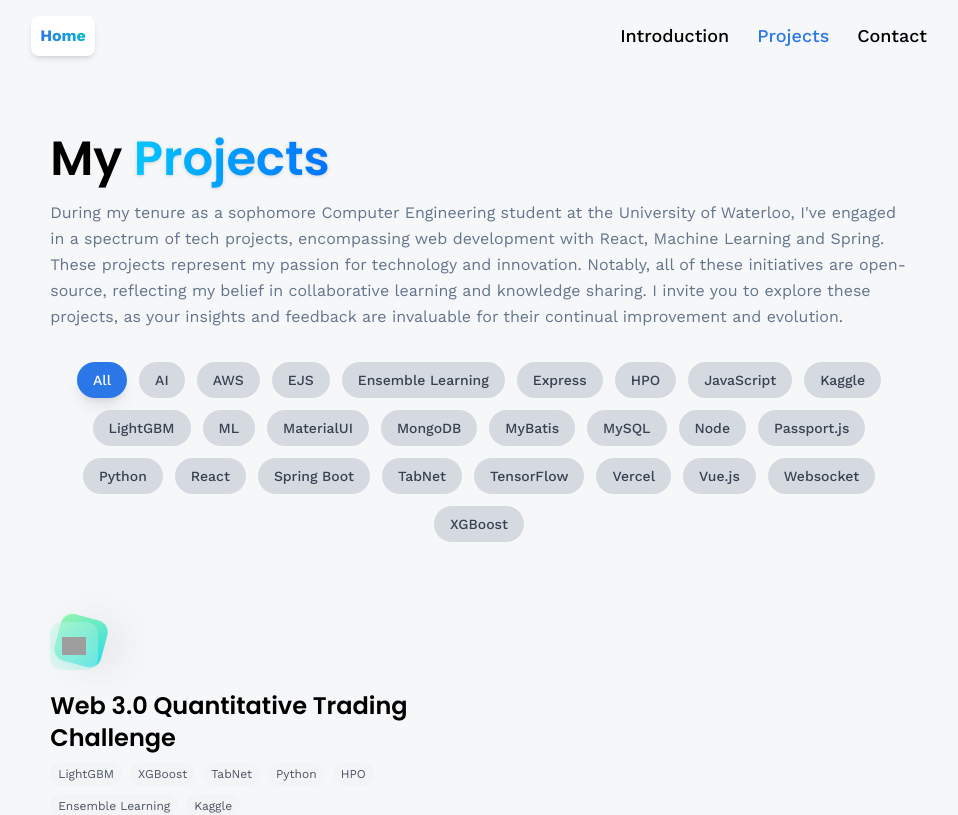
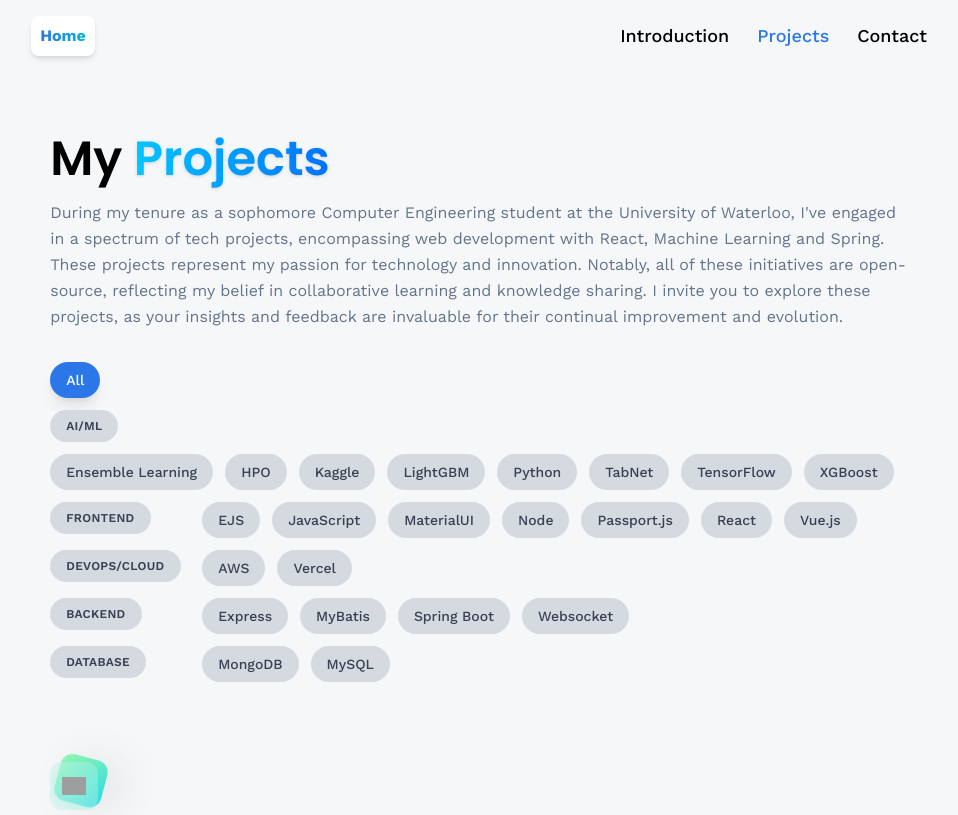
Before and after one commit to XiandaDu/3d_web, a React (Vite) app: page /projects in a window 1280 px wide. Shown: the top 815 px of the page, without its empty margins (161-1119 px from the left). Built offline with nearby package versions, Linux system fonts and the light colour scheme; grey boxes are pictures that could not be loaded.

Commit message:
updated tags classification logic and updated some text

```diff
--- a/src/components/HomeInfo.jsx
+++ b/src/components/HomeInfo.jsx
@@ -16,12 +16,14 @@ const renderContent = {
   1: (
     <h1 className="sm:text-xl sm:leading-snug text-center neo-brutalism-blue py-4 px-8 text-white mx-5">
       Hi, I am Xianda Du 👋
-      <br />a Computer Engineering student from the University of Waterloo
+      <br />a 3B Computer Engineering student in the University of Waterloo
+      <br />
+      GPA 4.0, AI Option + Quantum Engineering Specialization
     </h1>
   ),
   2: (
     <InfoBox
-      text="For web development, I am familiar with React, Spring Boot and Vue. Also I am into AIs. Here are my detailed skills and past work experiences"
+      text="I am very into AIs (Especially RAG). For web development, I am proficient in React related fullstack development. Here are my detailed skills and past work experiences"
       link="/"
       btnText="learn more"
     />
--- a/src/components/TagSelector.jsx
+++ b/src/components/TagSelector.jsx
@@ -1,9 +1,38 @@
 import React from "react";
 
-const TagSelector = ({ selectedTags, onTagChange, availableTags }) => {
+const TagSelector = ({
+  selectedTags,
+  onTagChange,
+  availableTags,
+  availableTagsByCategory,
+}) => {
+  const areAllCategoryTagsSelected = (category) => {
+    if (!availableTagsByCategory || !availableTagsByCategory[category])
+      return false;
+    const categoryTags = availableTagsByCategory[category];
+    return categoryTags.every((t) => selectedTags.includes(t));
+  };
+
+  const toggleCategory = (category) => {
+    if (!availableTagsByCategory || !availableTagsByCategory[category]) return;
+    const categoryTags = availableTagsByCategory[category];
+    const allSelected = categoryTags.every((t) => selectedTags.includes(t));
+    if (allSelected) {
+      onTagChange(selectedTags.filter((t) => !categoryTags.includes(t)));
+    } else {
+      const merged = new Set([...selectedTags, ...categoryTags]);
+      onTagChange(Array.from(merged));
+    }
+  };
+
   return (
     <div className="mt-8 mb-6">
-      <div className="flex flex-wrap gap-3 justify-center">
+      {/* Grouped view when categories provided */}
+      {availableTagsByCategory ? (
+        <div className="space-y-3">
+          {/* Row: All */}
+          <div className="flex items-start gap-3 flex-wrap">
+            <div className="min-w-[140px]">
               <button
                 onClick={() => onTagChange([])}
                 className={`px-4 py-2 rounded-full text-sm font-medium transition-all duration-200 ${
@@ -14,7 +43,61 @@ const TagSelector = ({ selectedTags, onTagChange, availableTags }) => {
               >
                 All
               </button>
-        {availableTags.map((tag) => (
+            </div>
+          </div>
+
+          {Object.entries(availableTagsByCategory).map(([category, tags]) => (
+            <div key={category} className="flex items-start gap-3 flex-wrap">
+              <div className="min-w-[140px]">
+                <button
+                  onClick={() => toggleCategory(category)}
+                  className={`px-4 py-2 rounded-full text-xs font-semibold tracking-wide uppercase transition-all duration-200 ${
+                    areAllCategoryTagsSelected(category)
+                      ? "bg-blue-500 text-white shadow-lg"
+                      : "bg-gray-200 text-gray-700 hover:bg-gray-300"
+                  }`}
+                >
+                  {category}
+                </button>
+              </div>
+              <div className="flex flex-wrap gap-3">
+                {tags.map((tag) => (
+                  <button
+                    key={`${category}-${tag}`}
+                    onClick={() => {
+                      if (selectedTags.includes(tag)) {
+                        onTagChange(selectedTags.filter((t) => t !== tag));
+                      } else {
+                        onTagChange([...selectedTags, tag]);
+                      }
+                    }}
+                    className={`px-4 py-2 rounded-full text-sm font-medium transition-all duration-200 ${
+                      selectedTags.includes(tag)
+                        ? "bg-blue-500 text-white shadow-lg"
+                        : "bg-gray-200 text-gray-700 hover:bg-gray-300"
+                    }`}
+                  >
+                    {tag}
+                  </button>
+                ))}
+              </div>
+            </div>
+          ))}
+        </div>
+      ) : (
+        // Flat list fallback for backward compatibility
+        <div className="flex flex-wrap gap-3">
+          <button
+            onClick={() => onTagChange([])}
+            className={`px-4 py-2 rounded-full text-sm font-medium transition-all duration-200 ${
+              selectedTags.length === 0
+                ? "bg-blue-500 text-white shadow-lg"
+                : "bg-gray-200 text-gray-700 hover:bg-gray-300"
+            }`}
+          >
+            All
+          </button>
+          {availableTags?.map((tag) => (
             <button
               key={tag}
               onClick={() => {
@@ -34,6 +117,7 @@ const TagSelector = ({ selectedTags, onTagChange, availableTags }) => {
             </button>
           ))}
         </div>
+      )}
     </div>
   );
 };
--- a/src/constants/index.js
+++ b/src/constants/index.js
@@ -437,15 +437,17 @@ export const projects = [
     iconUrl: wallet,
     theme: "btn-back-green",
     name: "Web 3.0 Quantitative Trading Challenge",
-    tags: [
+    tags: {
+      "AI/ML": [
         "LightGBM",
         "XGBoost",
         "TabNet",
-      "Python",
         "HPO",
         "Ensemble Learning",
         "Kaggle",
+        "Python",
       ],
+    },
     description:
       "Built a high-performance <strong>ML framework</strong> for financial time series in a Kaggle-based crypto trading competition, achieving >0.57 Weighted Spearman Rank Correlation. Engineered advanced features (RSI divergence, volatility measures), applied two-stage <strong>feature selection</strong>, and developed an <strong>8-model ensemble</strong> with adaptive post-processing (clipping, winsorization, normalization, smoothing) to ensure stable rankings.",
     link: "https://github.com/XiandaDu/HKU-Web3-Quant",
@@ -455,7 +457,10 @@ export const projects = [
     iconUrl: videoplayer,
     theme: "btn-back-red",
     name: "ViewTube",
-    tags: ["React", "Node", "Vercel", "JavaScript", "MaterialUI"],
+    tags: {
+      Frontend: ["React", "MaterialUI", "JavaScript", "Node"],
+      "DevOps/Cloud": ["Vercel"],
+    },
     description:
       "This project is a dynamic video-playing platform that showcases my expertise in web development. With a sleek interface powered by <strong>React.js</strong>, <strong>MaterialUI</strong>, <strong>axios</strong> and <strong>RapidAPI</strong>, it offers seamless video playback, real-time recommendations, and data synchronization in channel or video statistics.",
     link: "https://github.com/XiandaDu/ViewTube",
@@ -465,7 +470,11 @@ export const projects = [
     iconUrl: note,
     theme: "btn-back-black",
     name: "Note-App",
-    tags: ["Passport.js", "MongoDB", "Express", "EJS", "JavaScript"],
+    tags: {
+      Frontend: ["EJS", "Passport.js", "JavaScript"],
+      Backend: ["Express"],
+      Database: ["MongoDB"],
+    },
     description:
       "This is a note-taking application that seamlessly integrates with Google login for user authentication via <strong>Passport.js</strong>. This project crafted <strong>MongoDB</strong> for data storage and <strong>Mongoose</strong> for ORM. Also, leveraging the fusion of <strong>Express.js</strong> and <strong>EJS</strong>, it delivers a user-friendly interface.",
     link: "https://github.com/XiandaDu/Note-App",
@@ -475,7 +484,11 @@ export const projects = [
     iconUrl: digit,
     theme: "btn-back-blue",
     name: "Digit Recognition",
-    tags: ["AI", "ML", "Python", "TensorFlow", "React", "Vercel"],
+    tags: {
+      "AI/ML": ["TensorFlow", "Python"],
+      Frontend: ["React", "JavaScript"],
+      "DevOps/Cloud": ["Vercel"],
+    },
     description:
       "This is a digit recognition project, powered by <strong>Python</strong>, <strong>TensorFlow</strong>, and <strong>Jupyter Notebook</strong> for model training and evaluation, coupled with <strong>React.js</strong> for the frontend deployed on Vercel, enables the accurate identification of handwritten digits.",
     link: "https://github.com/XiandaDu/Digit-Recognition",
@@ -485,7 +498,10 @@ export const projects = [
     iconUrl: snapgram,
     theme: "btn-back-pink",
     name: "Real Time Chat",
-    tags: ["Spring Boot", "Websocket", "JavaScript"],
+    tags: {
+      Backend: ["Spring Boot", "Websocket"],
+      Frontend: ["JavaScript"],
+    },
     description:
       "Real-time chat application, crafted using <strong>Vue.js</strong> for the frontend, <strong>Spring Boot</strong> for the backend, and <strong>Websocket</strong> technology facilitated by socket.js, fosters real-time communication allowing users to exchange messages instantaneously in a dynamic and interactive environment.",
     link: "https://github.com/XiandaDu/Real-Time-Chat",
@@ -495,7 +511,12 @@ export const projects = [
     iconUrl: school,
     theme: "btn-back-green",
     name: "Campus Management System",
-    tags: ["AWS", "Spring Boot", "MyBatis", "MySQL", "Vue.js", "JavaScript"],
+    tags: {
+      "DevOps/Cloud": ["AWS"],
+      Backend: ["Spring Boot", "MyBatis"],
+      Database: ["MySQL"],
+      Frontend: ["Vue.js", "JavaScript"],
+    },
     description:
       "The Campus Management System, developed using <strong>Spring Boot</strong>, <strong>MyBatis</strong>, and <strong>MySQL</strong>, along with <strong>Vue.js</strong> for the frontend, offers an integrated platform for streamlining administrative tasks, student management and teacher management within educational institutions.",
     link: "https://github.com/XiandaDu/Campus-Management-System",
--- a/src/pages/Projects.jsx
+++ b/src/pages/Projects.jsx
@@ -8,23 +8,43 @@ import TagSelector from "../components/TagSelector";
 const Projects = () => {
   const [selectedTags, setSelectedTags] = useState([]);
 
-  // Get all unique tags from projects
-  const availableTags = useMemo(() => {
-    const tags = new Set();
+  // Build available tags grouped by category from the projects data
+  const availableTagsByCategory = useMemo(() => {
+    const categoryToTagsMap = new Map();
+
     projects.forEach((project) => {
-      project.tags.forEach((tag) => tags.add(tag));
+      const projectTagsByCategory = project.tags || {};
+      Object.entries(projectTagsByCategory).forEach(([category, tags]) => {
+        if (!categoryToTagsMap.has(category)) {
+          categoryToTagsMap.set(category, new Set());
+        }
+        const bucket = categoryToTagsMap.get(category);
+        tags.forEach((tag) => bucket.add(tag));
+      });
     });
-    return Array.from(tags).sort();
+
+    // Convert Set buckets to sorted arrays
+    const result = {};
+    categoryToTagsMap.forEach((value, key) => {
+      result[key] = Array.from(value).sort();
+    });
+    return result;
   }, []);
 
-  // Filter projects based on selected tags
+  // Flattened list for convenience in some consumers
+  const availableTags = useMemo(() => {
+    return Object.values(availableTagsByCategory).flat().sort();
+  }, [availableTagsByCategory]);
+
+  // Filter projects based on selected tags (match ANY tag)
   const filteredProjects = useMemo(() => {
     if (selectedTags.length === 0) {
       return projects;
     }
-    return projects.filter((project) =>
-      project.tags.some((tag) => selectedTags.includes(tag))
-    );
+    return projects.filter((project) => {
+      const projectAllTags = Object.values(project.tags || {}).flat();
+      return projectAllTags.some((tag) => selectedTags.includes(tag));
+    });
   }, [selectedTags]);
 
   const handleTagChange = (newTags) => {
@@ -56,6 +76,7 @@ const Projects = () => {
         selectedTags={selectedTags}
         onTagChange={handleTagChange}
         availableTags={availableTags}
+        availableTagsByCategory={availableTagsByCategory}
       />
 
       <div className="flex flex-wrap my-20 gap-16">
@@ -77,15 +98,25 @@ const Projects = () => {
                 {project.name}
               </h4>
 
-              {/* Tags display */}
-              <div className="flex flex-wrap gap-2 mt-2">
-                {project.tags.map((tag) => (
-                  <span
-                    key={tag}
-                    className="px-2 py-1 bg-gray-100 text-gray-600 text-xs rounded-full"
+              {/* Tags display grouped by category */}
+              <div className="flex flex-col gap-2 mt-2">
+                {Object.entries(project.tags || {}).map(([category, tags]) => (
+                  <div
+                    key={category}
+                    className="flex flex-wrap items-center gap-2"
                   >
-                    {tag}
-                  </span>
+                    <span className="text-[10px] uppercase tracking-wide text-slate-400 mr-1">
+                      {category}
+                    </span>
+                    {tags.map((tag) => (
+                      <span
+                        key={`${category}-${tag}`}
+                        className="px-2 py-1 bg-gray-100 text-gray-600 text-xs rounded-full"
+                      >
+                        {tag}
+                      </span>
+                    ))}
+                  </div>
                 ))}
               </div>
 
```
Lines whose indentation alone changed are shown as unchanged.
